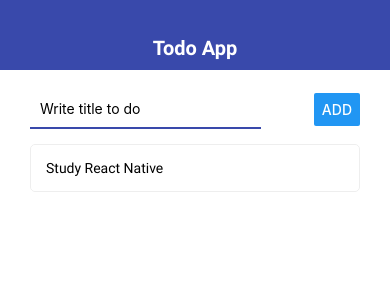
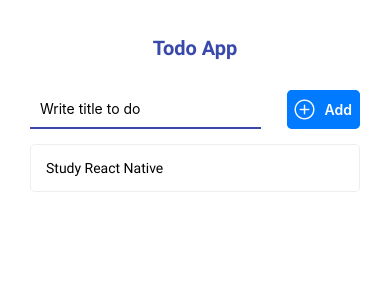
Before and after one commit to loisteg/RN_Todo-App, a React Native app: screen / in a window 390 px wide. Shown: the top 300 px of the page. Built offline with nearby package versions, Linux system fonts and the light colour scheme.

Commit message:
Added custom button, platform dependencies, dimension width button

```diff
--- a/package.json
+++ b/package.json
@@ -9,12 +9,13 @@
     "web": "expo start --web"
   },
   "dependencies": {
+    "@expo/vector-icons": "^13.0.0",
     "expo": "~46.0.8",
+    "expo-app-loading": "~2.1.0",
     "expo-font": "^10.2.0",
     "expo-status-bar": "~1.4.0",
     "react": "18.0.0",
-    "react-native": "0.69.4",
-    "expo-app-loading": "~2.1.0"
+    "react-native": "0.69.4"
   },
   "devDependencies": {
     "@babel/core": "^7.12.9"
--- a/src/components/AddTodo.js
+++ b/src/components/AddTodo.js
@@ -1,5 +1,6 @@
 import React, { useState } from "react";
-import { View, StyleSheet, TextInput, Button, Alert } from "react-native";
+import { View, StyleSheet, TextInput, Alert, Keyboard } from "react-native";
+import { AntDesign } from "@expo/vector-icons";
 import { THEME } from "../theme";
 
 export const AddTodo = ({ onSubmit }) => {
@@ -9,6 +10,7 @@ export const AddTodo = ({ onSubmit }) => {
     if (value.trim()) {
       onSubmit(value);
       setValue("");
+      Keyboard.dismiss();
     } else {
       Alert.alert("To do title can't be empty");
     }
@@ -25,7 +27,9 @@ export const AddTodo = ({ onSubmit }) => {
         autoCapitalize="none"
         maxLength={35}
       />
-      <Button title="Add" onPress={pressHander} />
+      <AntDesign.Button onPress={pressHander} name={"pluscircleo"}>
+        Add
+      </AntDesign.Button>
     </View>
   );
 };
--- a/src/components/EditModal.js
+++ b/src/components/EditModal.js
@@ -7,6 +7,7 @@ import {
   Modal,
   Alert,
 } from "react-native";
+import { AppButton } from "./ui/AppButton";
 import { THEME } from "../theme";
 
 export const EditModal = ({ visible, onCancel, value, onSave }) => {
@@ -38,12 +39,10 @@ export const EditModal = ({ visible, onCancel, value, onSave }) => {
           maxLength={35}
         />
         <View style={styles.buttons}>
-          <Button
-            title="Cancel"
-            onPress={onCancel}
-            color={THEME.DANGER_COLOR}
-          />
-          <Button title="Save" onPress={saveHandler} />
+          <AppButton onPress={onCancel} color={THEME.DANGER_COLOR}>
+            CANCEL
+          </AppButton>
+          <AppButton onPress={saveHandler}>SAVE</AppButton>
         </View>
       </View>
     </Modal>
--- a/src/components/Navbar.js
+++ b/src/components/Navbar.js
@@ -1,11 +1,19 @@
 import React from "react";
-import { View, StyleSheet } from "react-native";
+import { View, StyleSheet, Platform } from "react-native";
 import { AppTextBold } from "./ui/AppTextBold";
 import { THEME } from "../theme";
 
 export const Navbar = ({ title }) => {
   return (
-    <View style={styles.navbar}>
+    <View
+      style={[
+        styles.navbar,
+        Platform.select({
+          ios: styles.navbarIOS,
+          android: styles.navbarAndroid,
+        }),
+      ]}
+    >
       <AppTextBold style={styles.text}>{title}</AppTextBold>
     </View>
   );
@@ -16,11 +24,17 @@ const styles = StyleSheet.create({
     height: 70,
     alignItems: "center",
     justifyContent: "flex-end",
-    backgroundColor: THEME.MAIN_COLOR,
     paddingBottom: 10,
   },
+  navbarAndroid: {
+    backgroundColor: THEME.MAIN_COLOR,
+  },
+  navbarIOS: {
+    borderBottomColor: THEME.MAIN_COLOR,
+    borderWidth: 2,
+  },
   text: {
-    color: "white",
+    color: Platform.OS === "android" ? "#fff" : THEME.MAIN_COLOR,
     fontSize: 20,
   },
 });
--- /dev/null
+++ b/src/components/ui/AppButton.js
@@ -0,0 +1,37 @@
+import React from "react";
+import {
+  View,
+  TouchableOpacity,
+  StyleSheet,
+  TouchableNativeFeedback,
+  Platform,
+} from "react-native";
+import { AppTextBold } from "./AppTextBold";
+import { THEME } from "../../theme";
+
+export const AppButton = ({ children, onPress, color = THEME.MAIN_COLOR }) => {
+  const Wrapper =
+    Platform.OS === "android" ? TouchableNativeFeedback : TouchableOpacity;
+
+  return (
+    <Wrapper onPress={onPress} activeOpacity={0.9}>
+      <View style={{ ...styles.button, backgroundColor: color }}>
+        <AppTextBold style={styles.text}>{children}</AppTextBold>
+      </View>
+    </Wrapper>
+  );
+};
+
+const styles = StyleSheet.create({
+  button: {
+    paddingHorizontal: 25,
+    paddingVertical: 10,
+    borderRadius: 5,
+    flexDirection: "row",
+    alignItems: "center",
+    justifyContent: "center",
+  },
+  text: {
+    color: "#fff",
+  },
+});
--- a/src/screens/TodoScreen.js
+++ b/src/screens/TodoScreen.js
@@ -1,9 +1,11 @@
 import React, { useState } from "react";
-import { StyleSheet, View, Button } from "react-native";
+import { StyleSheet, View, Dimensions } from "react-native";
 
 import { EditModal } from "../components/EditModal";
 import { AppCard } from "../components/ui/AppCard";
 import { AppTextBold } from "../components/ui/AppTextBold";
+import { AppButton } from "../components/ui/AppButton";
+import { FontAwesome, AntDesign } from "@expo/vector-icons";
 import { THEME } from "../theme";
 
 export const TodoScreen = ({ goBack, todo, onRemove, onSave }) => {
@@ -24,20 +26,29 @@ export const TodoScreen = ({ goBack, todo, onRemove, onSave }) => {
       />
 
       <AppCard style={styles.card}>
-        <AppTextBold style={styles.title}>{todo.title}</AppTextBold>
-        <Button title="Edit" onPress={() => setModal(true)} />
+        <AppTextBold style={styles.title}>
+          {todo.title.length > 20
+            ? `${todo.title.slice(0, 16)}...`
+            : todo.title}
+        </AppTextBold>
+        <AppButton onPress={() => setModal(true)}>
+          <FontAwesome name="edit" size={20} />
+        </AppButton>
       </AppCard>
 
       <View style={styles.buttons}>
         <View style={styles.button}>
-          <Button title="Back" onPress={goBack} color={THEME.GREY_COLOR} />
+          <AppButton onPress={goBack} color={THEME.GREY_COLOR}>
+            <AntDesign name="back" size={20} color={"#fff"} />
+          </AppButton>
         </View>
         <View style={styles.button}>
-          <Button
-            title="Delete"
+          <AppButton
             color={THEME.DANGER_COLOR}
             onPress={() => onRemove(todo.id)}
-          />
+          >
+            <FontAwesome name="remove" size={20} color={"#fff"} />
+          </AppButton>
         </View>
       </View>
     </View>
@@ -55,7 +66,8 @@ const styles = StyleSheet.create({
     padding: 20,
   },
   button: {
-    width: "40%",
+    // width: Dimensions.get("window").width / 3,
+    width: Dimensions.get("window").width > 400 ? 150 : 100,
   },
   title: {
     fontSize: 20,
```
Also changed, not shown: 1 other file (tests, documents, lock files or other folders).
